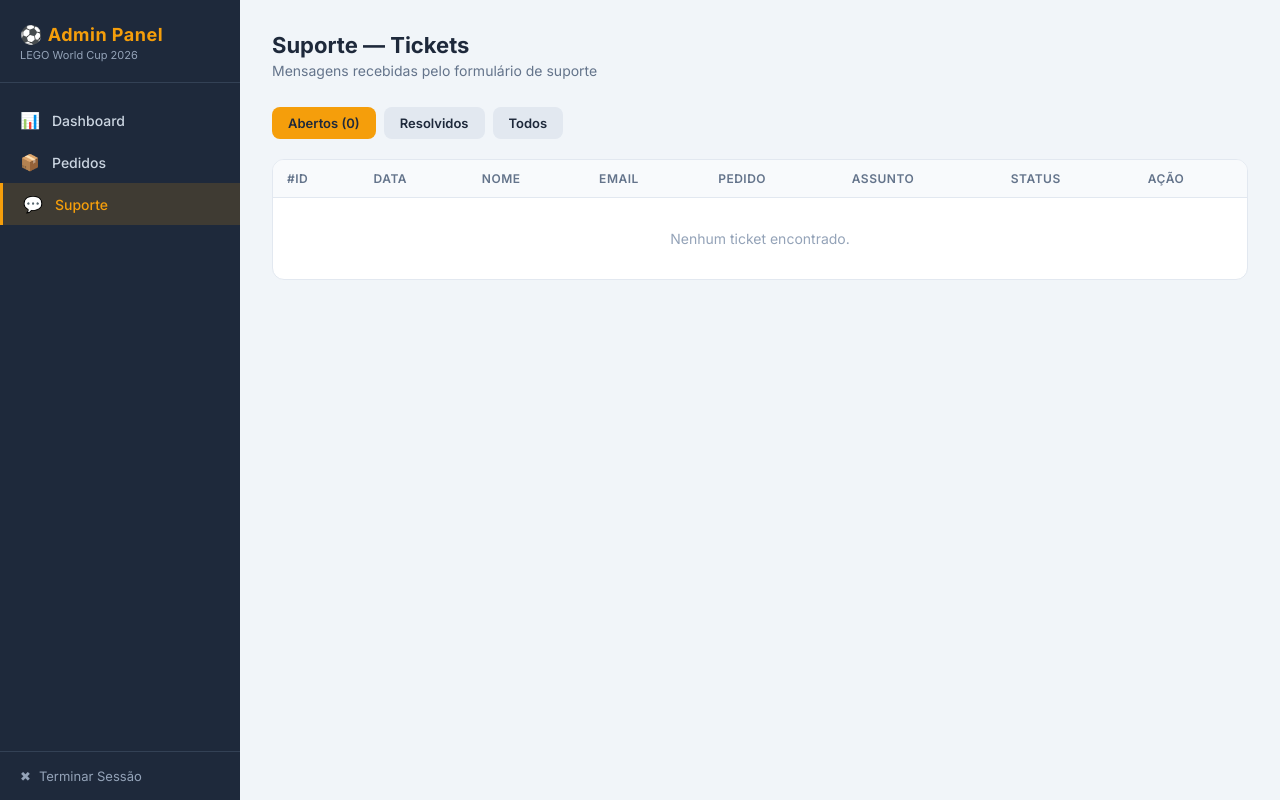
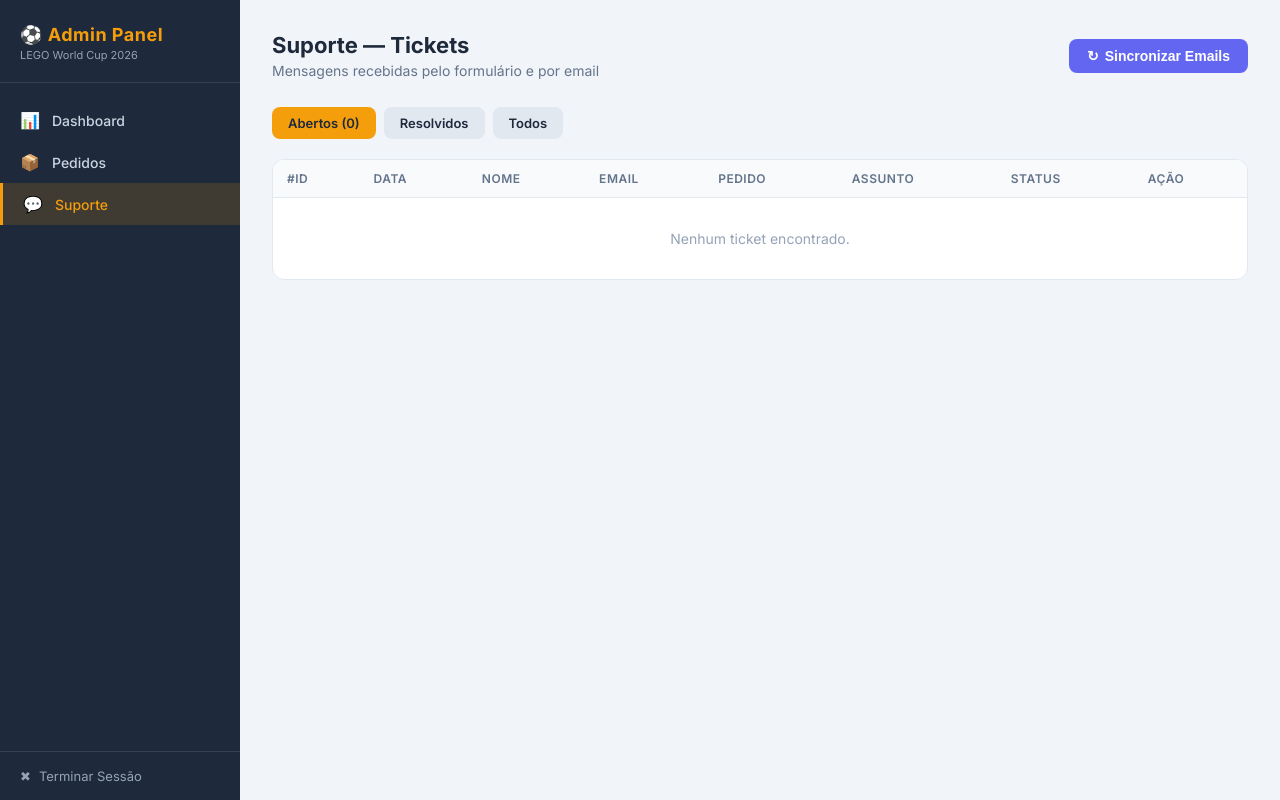
Before and after one commit to maanninsteam-svg/lego-waymb, a PHP site: page /admin/tickets.php in a window 1280 px wide. Run offline with PHP 8.4, Linux system fonts and the light colour scheme; the visitor is signed in with stand-in values (Sample User, id 1).

Commit message:
Poll Resend API for inbound emails instead of webhook push
Resend inbound is pull-only (no webhook push). Add sync_received_emails()
that fetches GET /emails/receiving, deduplicates by email ID, and creates
support tickets. Auto-syncs on tickets page load (60s throttle) + manual
"Sincronizar Emails" button with AJAX reload on new messages.

Co-Authored-By: Claude Sonnet 4.6 <noreply@anthropic.com>

```diff
--- a/admin/includes/functions.php
+++ b/admin/includes/functions.php
@@ -41,6 +41,120 @@ function method_label(string $method): string {
         'paypal'      => 'PayPal',
     ];
     return $map[strtolower($method)] ?? strtoupper($method);
+}
+
+/**
+ * Vai buscar emails recebidos ao Resend e cria tickets para os novos.
+ * Retorna o número de tickets criados.
+ */
+function sync_received_emails(PDO $pdo): array {
+    $config = json_decode(file_get_contents(__DIR__ . '/../../admin-config.json'), true);
+    $apiKey = $config['resend']['api_key'] ?? '';
+    if (!$apiKey) return ['synced' => 0, 'error' => 'API key não configurada'];
+
+    // Throttle: só sincroniza se passaram mais de 60 segundos
+    $flagFile = '/var/www/html/db/.last_email_sync';
+    if (file_exists($flagFile) && (time() - (int)file_get_contents($flagFile)) < 60) {
+        return ['synced' => 0, 'error' => null, 'skipped' => true];
+    }
+
+    // Buscar lista de emails recebidos
+    $ch = curl_init('https://api.resend.com/emails/receiving');
+    curl_setopt_array($ch, [
+        CURLOPT_RETURNTRANSFER => true,
+        CURLOPT_HTTPHEADER     => ['Authorization: Bearer ' . $apiKey],
+        CURLOPT_TIMEOUT        => 15,
+    ]);
+    $response = curl_exec($ch);
+    $httpCode = (int)curl_getinfo($ch, CURLINFO_HTTP_CODE);
+    curl_close($ch);
+
+    file_put_contents($flagFile, time()); // atualizar throttle mesmo em erro
+
+    if ($httpCode !== 200) {
+        error_log('[sync_received_emails] API list error: HTTP ' . $httpCode . ' ' . $response);
+        return ['synced' => 0, 'error' => 'Resend API devolveu HTTP ' . $httpCode];
+    }
+
+    $list   = json_decode($response, true);
+    $emails = $list['data'] ?? [];
+    $synced = 0;
+
+    foreach ($emails as $meta) {
+        $emailId = $meta['id'] ?? '';
+        if (!$emailId) continue;
+
+        // Já processado?
+        $dup = $pdo->prepare("SELECT id FROM support_tickets WHERE email_message_id = :mid");
+        $dup->execute([':mid' => $emailId]);
+        if ($dup->fetch()) continue;
+
+        // Buscar email completo (com corpo)
+        $ch2 = curl_init('https://api.resend.com/emails/receiving/' . $emailId);
+        curl_setopt_array($ch2, [
+            CURLOPT_RETURNTRANSFER => true,
+            CURLOPT_HTTPHEADER     => ['Authorization: Bearer ' . $apiKey],
+            CURLOPT_TIMEOUT        => 15,
+        ]);
+        $full     = curl_exec($ch2);
+        $httpCode2 = (int)curl_getinfo($ch2, CURLINFO_HTTP_CODE);
+        curl_close($ch2);
+
+        if ($httpCode2 !== 200) continue;
+
+        $email = json_decode($full, true);
+
+        // Normalizar "from"
+        $fromRaw = $email['from'] ?? '';
+        if (is_array($fromRaw)) {
+            $fromName  = $fromRaw['name']  ?? '';
+            $fromEmail = strtolower($fromRaw['email'] ?? '');
+        } elseif (preg_match('/^(.*?)\s*<([^>]+)>$/', trim($fromRaw), $m)) {
+            $fromName  = trim($m[1], ' "\'');
+            $fromEmail = strtolower(trim($m[2]));
+        } else {
+            $fromName  = '';
+            $fromEmail = strtolower(trim($fromRaw));
+        }
+
+        // Ignorar emails enviados por nós mesmos
+        if (str_contains($fromEmail, 'legoworld2026.com')) continue;
+
+        $subject = $email['subject'] ?? '(sem assunto)';
+        $body    = trim($email['text'] ?? strip_tags($email['html'] ?? ''));
+        // Remover texto citado (quoted reply)
+        $body = preg_replace('/\nEm .{5,80} escreveu:.*$/si', '', $body);
+        $body = preg_replace('/\nOn .{5,80} wrote:.*$/si',    '', $body);
+        $body = trim(preg_replace('/\n[-_]{2,}.*$/s', '', $body));
+        if ($body === '') $body = '(sem conteúdo de texto)';
+
+        // Tentar extrair order_id do assunto ("Código: XXXXXXXX")
+        $orderId = null;
+        if (preg_match('/[Cc][oó]digo[:\s]+([A-Z0-9\-]{6,30})/u', $subject, $m)) {
+            $orderId = $m[1];
+        }
+
+        $emailContext = $email['html'] ?? $email['text'] ?? '';
+
+        $stmt = $pdo->prepare("
+            INSERT INTO support_tickets
+                (order_id, name, email, subject, message, status, source, email_message_id, email_context, created_at)
+            VALUES
+                (:order_id, :name, :email, :subject, :message, 'open', 'email', :msg_id, :context, datetime('now'))
+        ");
+        $stmt->execute([
+            ':order_id' => $orderId,
+            ':name'     => $fromName ?: $fromEmail,
+            ':email'    => $fromEmail,
+            ':subject'  => $subject,
+            ':message'  => $body,
+            ':msg_id'   => $emailId,
+            ':context'  => $emailContext,
+        ]);
+        $synced++;
+    }
+
+    return ['synced' => $synced, 'error' => null];
 }
 
 function send_tracking_email(
--- a/admin/tickets.php
+++ b/admin/tickets.php
@@ -38,6 +38,18 @@ $tickets = $stmt->fetchAll();
 
 $openCount = (int)$pdo->query("SELECT COUNT(*) FROM support_tickets WHERE status='open'")->fetchColumn();
 
+// Auto-sincronizar emails recebidos (throttled a 60s dentro da função)
+$syncResult = sync_received_emails($pdo);
+// Se criou novos tickets, recarregar contagens
+if (!empty($syncResult['synced']) && $syncResult['synced'] > 0) {
+    $countStmt->execute($params);
+    $totalRows  = (int)$countStmt->fetchColumn();
+    $totalPages = max(1, (int)ceil($totalRows / $perPage));
+    $stmt->execute();
+    $tickets   = $stmt->fetchAll();
+    $openCount = (int)$pdo->query("SELECT COUNT(*) FROM support_tickets WHERE status='open'")->fetchColumn();
+}
+
 $pageTitle = 'Suporte';
 
 function buildTicketQuery(array $override = []): string {
@@ -56,7 +68,19 @@ require_once __DIR__ . '/includes/header.php';
 <div class="page-header">
     <div>
         <h2>Suporte — Tickets <?php if ($openCount > 0): ?><span style="background:#dc2626;color:#fff;font-size:14px;border-radius:999px;padding:2px 10px;margin-left:8px;"><?= $openCount ?></span><?php endif; ?></h2>
-        <p>Mensagens recebidas pelo formulário de suporte</p>
+        <p>Mensagens recebidas pelo formulário e por email</p>
+    </div>
+    <div>
+        <button id="btnSyncEmails" onclick="syncEmails()"
+                style="background:#6366f1;color:#fff;border:none;border-radius:8px;padding:9px 18px;font-size:14px;font-weight:600;cursor:pointer;display:flex;align-items:center;gap:6px;">
+            <span id="syncIcon">&#8635;</span>
+            <span id="syncLabel">Sincronizar Emails</span>
+        </button>
+        <?php if (!empty($syncResult['synced']) && $syncResult['synced'] > 0): ?>
+            <p style="font-size:12px;color:#059669;margin-top:4px;text-align:right;">
+                &#10003; <?= $syncResult['synced'] ?> novo<?= $syncResult['synced'] > 1 ? 's' : '' ?> email<?= $syncResult['synced'] > 1 ? 's' : '' ?> importado<?= $syncResult['synced'] > 1 ? 's' : '' ?>
+            </p>
+        <?php endif; ?>
     </div>
 </div>
 
@@ -159,4 +183,36 @@ require_once __DIR__ . '/includes/header.php';
 </div>
 <?php endif; ?>
 
+<script>
+async function syncEmails() {
+    const btn   = document.getElementById('btnSyncEmails');
+    const icon  = document.getElementById('syncIcon');
+    const label = document.getElementById('syncLabel');
+    btn.disabled = true;
+    icon.textContent  = '⏳';
+    label.textContent = 'A sincronizar…';
+
+    try {
+        const res  = await fetch('/admin/sync-emails.php');
+        const data = await res.json();
+        if (data.synced > 0) {
+            // Há novos emails — recarregar a página para mostrar os tickets
+            window.location.reload();
+        } else {
+            icon.textContent  = '✓';
+            label.textContent = 'Sem novos emails';
+            setTimeout(() => {
+                icon.textContent  = '↻';
+                label.textContent = 'Sincronizar Emails';
+                btn.disabled = false;
+            }, 2500);
+        }
+    } catch(e) {
+        icon.textContent  = '✕';
+        label.textContent = 'Erro — tente novamente';
+        btn.disabled = false;
+    }
+}
+</script>
+
 <?php require_once __DIR__ . '/includes/footer.php'; ?>
```
Also changed, not shown: admin/sync-emails.php (added, +33 -0 lines).
